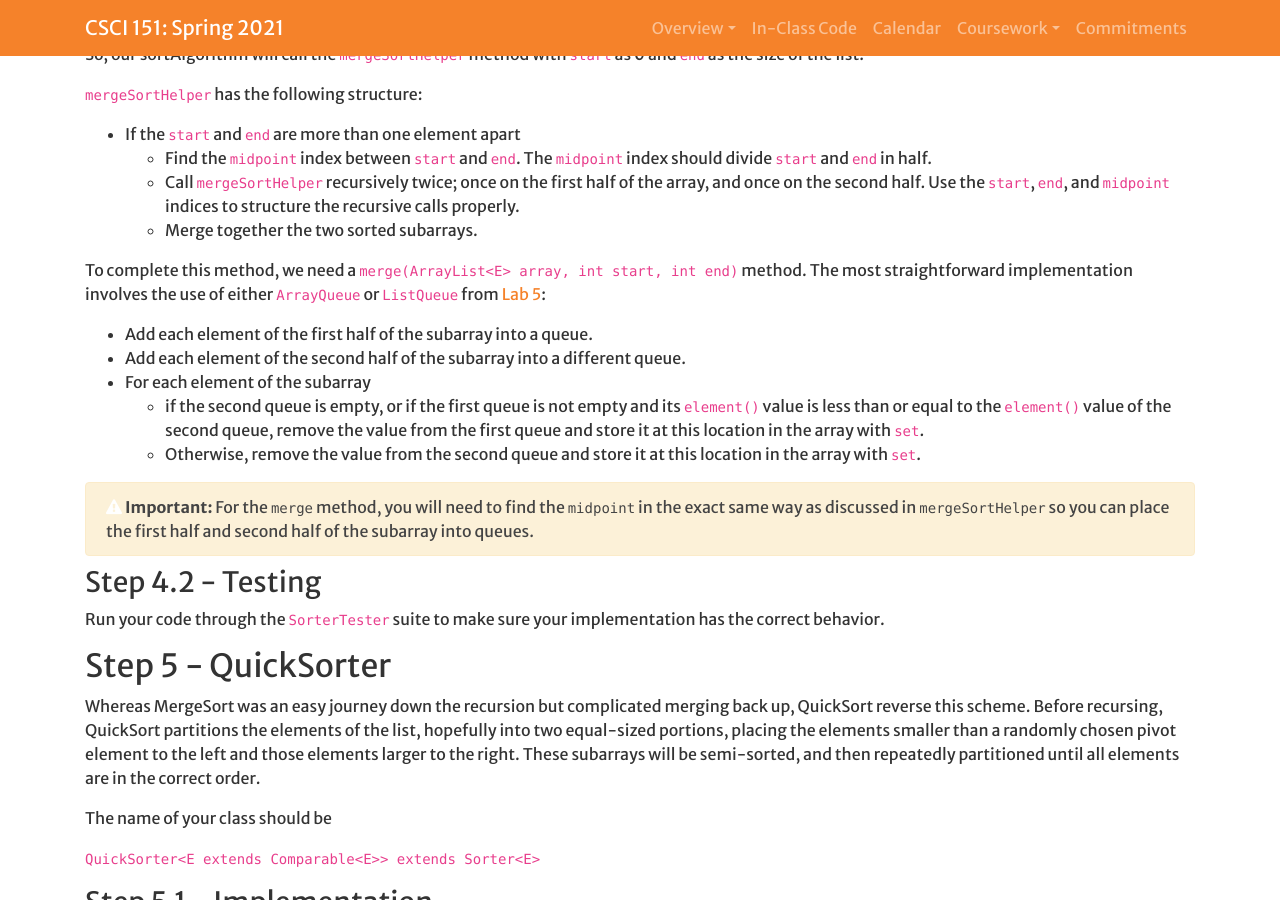
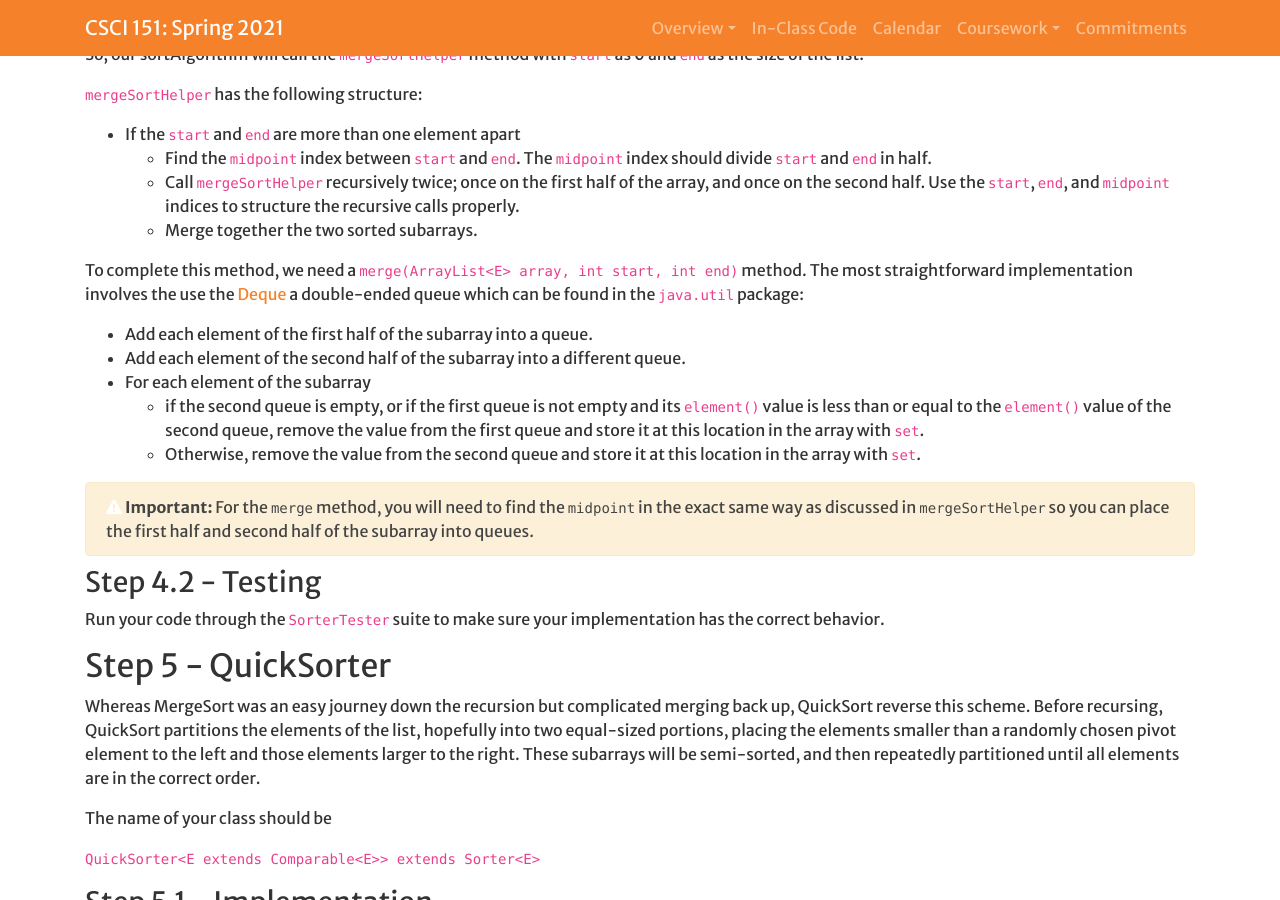
Before and after one commit to Hendrix-CS/csci151, a Jekyll site: the page built from labs/sortimator.md, in a window 1280 px wide and 900 px high, scrolled down 2243 px. Built offline with Jekyll 4.4.1, drawn with Linux system fonts in a browser that asks for light colours; a script that is not in the unit is left out; our own code applies the rules of GitHub Pages for plain Markdown files.

Commit message:
Giving Deque reference

```diff
--- a/labs/sortimator.md
+++ b/labs/sortimator.md
@@ -143,7 +143,7 @@ So, our sortAlgorithm will call the `mergeSortHelper` method with
 
 To complete this method, we need a `merge(ArrayList<E> array, int start, int end)` method.
 The most straightforward implementation
-involves the use of either `ArrayQueue` or `ListQueue` from [Lab 5](maze-bfs.html):
+involves the use the [Deque](https://docs.oracle.com/en/java/javase/11/docs/api/java.base/java/util/Deque.html) a double-ended queue which can be found in the `java.util` package:
 
 -   Add each element of the first half of the subarray into a queue.
 -   Add each element of the second half of the subarray into a different
```
